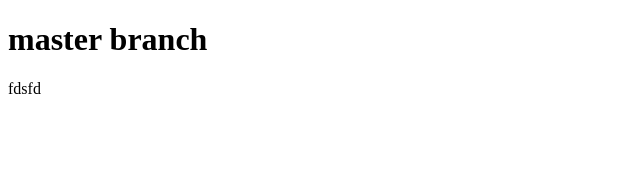
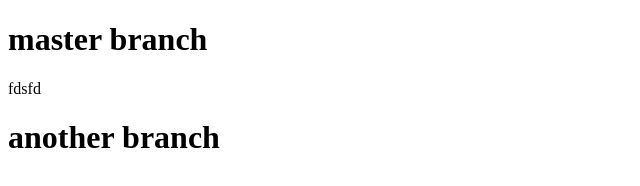
Before and after one commit to arshiacerd/git_merge, a plain HTML site: page index.html in a window 1280 px wide. Shown: the whole page, without its empty margins (0-640 px from the left). Drawn offline with Linux system fonts and the light colour scheme.

Commit message:
Update index.html

```diff
--- a/index.html
+++ b/index.html
@@ -8,5 +8,6 @@
 <body>
     <h1>master branch</h1>
     fdsfd
+    <h1>another branch</h1>
 </body>
 </html>
```
